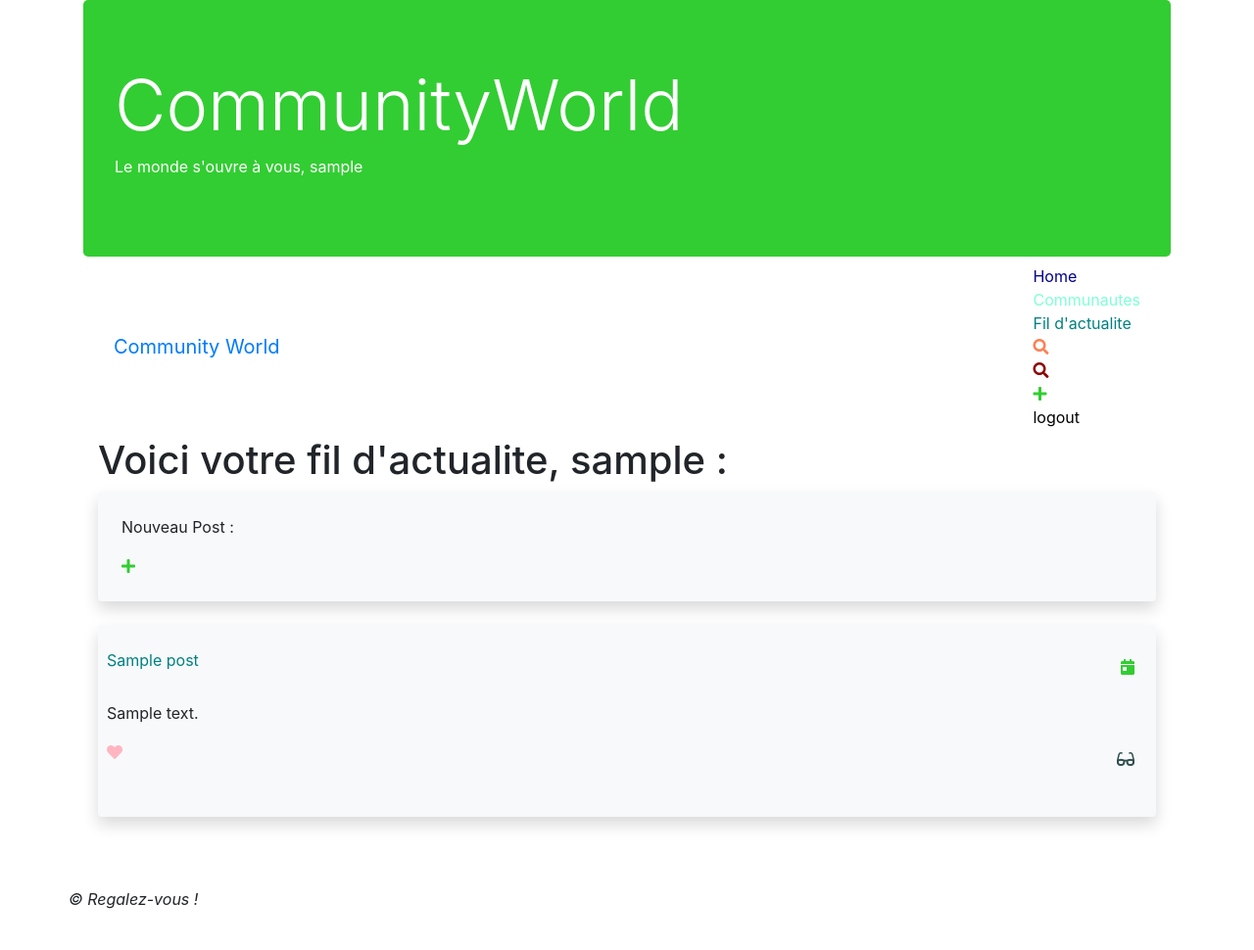
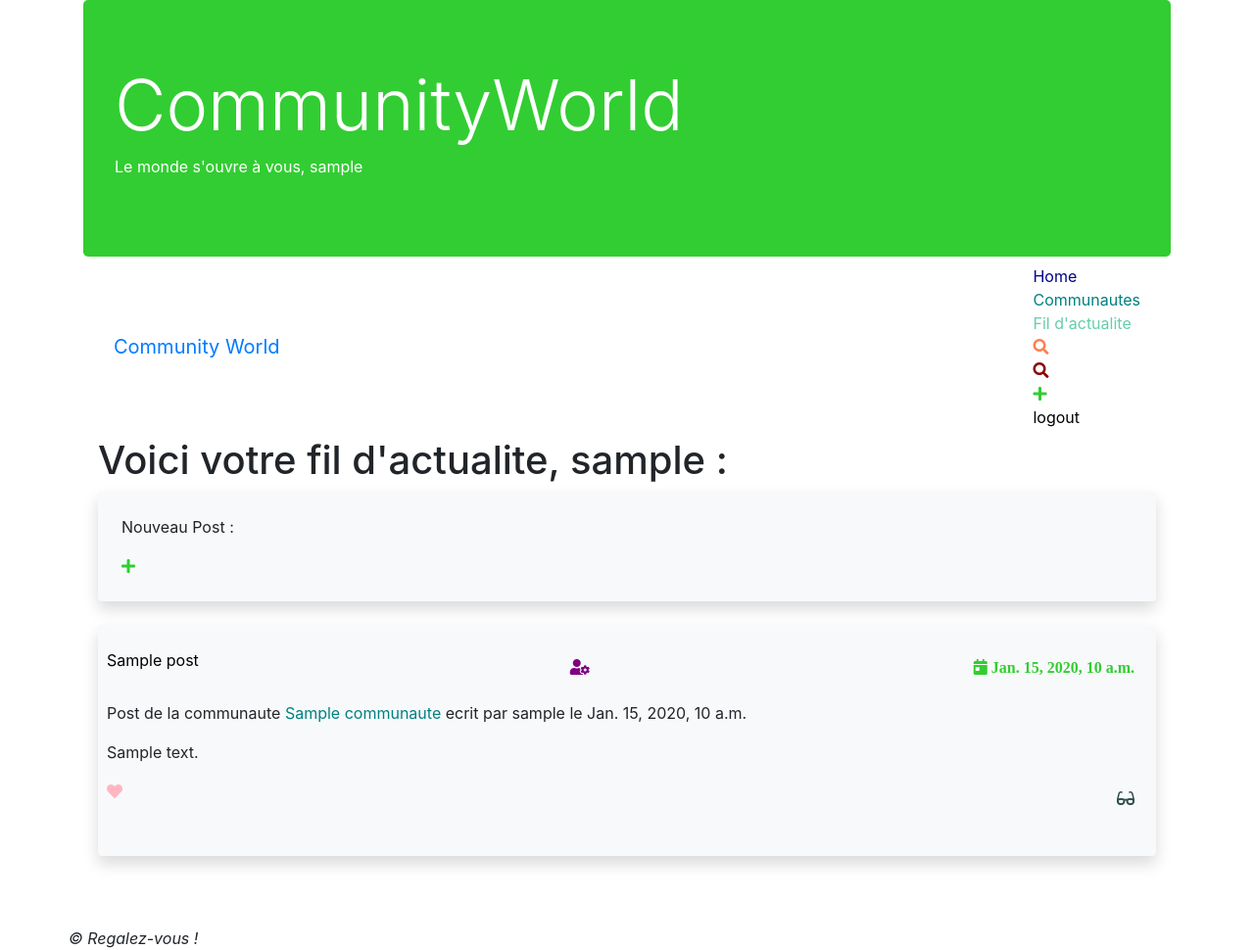
Before and after one commit to Jean-Grimal/CommunityWorld, a Django app: page /communitymanager/communautes/fil/actalite in a window 1280 px wide. Shown: the whole page at 98% size. Before the commit the page ends 928 px from the top, so only its background shows below. Run offline with Django 3.2, Linux system fonts and the light colour scheme; a user stored in the database is signed in; tables that the repository leaves empty hold one stand-in row (values such as "Sample post"); some libraries are stand-ins or nearby versions.

Commit message:
Derniers ajustements

```diff
--- a/projet/communitymanager/views.py
+++ b/projet/communitymanager/views.py
@@ -14,6 +14,7 @@ def communautes(request):
 
         communautes_suivies = []
         communautes_non_suivies = []
+
 
         for commu in commus:
             if commu.recherche_abonnement(request.user):
@@ -42,15 +43,28 @@ def desabonnement(request, id_de_la_communaute):
 def communaute(request, id_de_la_communaute):
     posts_aime = []
     posts_vus = []
+    posts_ecarlates = []
+    posts_rouges = []
+    posts_oranges = []
+    posts_jaunes = []
     all_posts = Post.objects.all()
     for post in all_posts :
+        prio = post.priorite
         if post.recherche_vue(request.user):
             posts_vus.append(post)
         if post.recherche_like(request.user):
             posts_aime.append(post)
+        if prio.label == 'Ecarlate':
+            posts_ecarlates.append(post)
+        if prio.label == 'Rouge':
+            posts_rouges.append(post)
+        if prio.label == 'Orange':
+            posts_oranges.append(post)
+        if prio.label == 'Jaune':
+            posts_jaunes.append(post)
     commu = Communaute.objects.get(id=id_de_la_communaute)
     Posts = Post.objects.filter(communaute__id=id_de_la_communaute)
-    utilisateur = request.user
+    Utilisateur = request.user
     return render(request, 'communaute.html', locals())
 
 
@@ -126,17 +140,30 @@ def modif_post(request, post_id):
 def afficher_fil_actu(request):
     if request.user.is_authenticated:
         commus = Communaute.objects.all()
-
+        Utilisateur = request.user
         tous_les_posts = Post.objects.none()
 
         posts_aime = []
         posts_vus = []
+        posts_ecarlates = []
+        posts_rouges = []
+        posts_oranges = []
+        posts_jaunes = []
         all_posts = Post.objects.all()
         for post in all_posts:
+            prio = post.priorite
             if post.recherche_vue(request.user):
                 posts_vus.append(post)
             if post.recherche_like(request.user):
                 posts_aime.append(post)
+            if prio.label == 'Ecarlate':
+                posts_ecarlates.append(post)
+            if prio.label == 'Rouge':
+                posts_rouges.append(post)
+            if prio.label == 'Orange':
+                posts_oranges.append(post)
+            if prio.label == 'Jaune':
+                posts_jaunes.append(post)
 
         for commu in commus:
             if commu.recherche_abonnement(request.user):
@@ -171,12 +198,25 @@ def Filtrage_Priorite(request):
 
         posts_aime = []
         posts_vus = []
+        posts_ecarlates = []
+        posts_rouges = []
+        posts_oranges = []
+        posts_jaunes = []
         all_posts = Post.objects.all()
         for post in all_posts:
+            prio = post.priorite
             if post.recherche_vue(request.user):
                 posts_vus.append(post)
             if post.recherche_like(request.user):
                 posts_aime.append(post)
+            if prio.label == 'Ecarlate':
+                posts_ecarlates.append(post)
+            if prio.label == 'Rouge':
+                posts_rouges.append(post)
+            if prio.label == 'Orange':
+                posts_oranges.append(post)
+            if prio.label == 'Jaune':
+                posts_jaunes.append(post)
 
         for commu in commus:
             if commu.recherche_abonnement(request.user):
@@ -235,15 +275,27 @@ def Filtrage_Priorite_Communaute(request):
         Communaute_Choisie = form.cleaned_data['communaute']
 
         tous_les_posts = Post.objects.none()
-
+        posts_ecarlates = []
+        posts_rouges = []
+        posts_oranges = []
+        posts_jaunes = []
         posts_aime = []
         posts_vus = []
         all_posts = Post.objects.all()
         for post in all_posts:
+            prio = post.priorite
             if post.recherche_vue(request.user):
                 posts_vus.append(post)
             if post.recherche_like(request.user):
                 posts_aime.append(post)
+            if prio.label == 'Ecarlate':
+                posts_ecarlates.append(post)
+            if prio.label == 'Rouge':
+                posts_rouges.append(post)
+            if prio.label == 'Orange':
+                posts_oranges.append(post)
+            if prio.label == 'Jaune':
+                posts_jaunes.append(post)
 
 
         if Priorite.label == 'Ecarlate':
--- a/projet/templates/Fil_actu.html
+++ b/projet/templates/Fil_actu.html
@@ -17,18 +17,37 @@
 {% for post in tous_les_posts %}
 <div class="shadow p-4 mb-4 bg-light rounded ">
     <div class="row" style="...">
-            <a class="text" href="{% url 'afficher_post' post.id %}" style="color: teal">{{ post.titre }}  </a>
+            {% if post in posts_ecarlates %}
+            <a class="text" href="{% url 'afficher_post' post.id %}" style="color: darkred">{{ post.titre }}  </a>
             <hr>
-            {% if auteur == post.auteur %}
+            {% elif post in posts_rouges %}
+            <a class="text" href="{% url 'afficher_post' post.id %}" style="color: red">{{ post.titre }}  </a>
+            <hr>
+            {% elif post in posts_oranges %}
+            <a class="text" href="{% url 'afficher_post' post.id %}" style="color: orange">{{ post.titre }}  </a>
+            <hr>
+            {% elif post in posts_jaunes %}
+            <a class="text" href="{% url 'afficher_post' post.id %}" style="color: gold">{{ post.titre }}  </a>
+            <hr>
+            {% else %}
+            <a class="text" href="{% url 'afficher_post' post.id %}" style="color: black">{{ post.titre }}  </a>
+            <hr>
+            {% endif %}
+            {% if Utilisateur == post.auteur %}
             <a class="btn float-right" href="{% url 'modif_post' post.id %}" role="button" style="color: Purple">
             <i class="fas fa-user-cog"></i></a>
             <hr>
             {% endif %}
             {% if post.evenementiel %}
-            <p class="btn float-right"style="color: limegreen"><i class="fas fa-calendar-day"></i></p>
+            <p class="btn float-right"style="color: limegreen"> <i class="fas fa-calendar-day"> {{ post.date_evenement }} </i></p>
             {% endif %}
 
          </div>
+
+            <div class="row" style="align-items: center">
+                <p class="text">Post de la communaute <span style="color:teal"> {{ post.communaute }}</span> ecrit par {{ post.auteur }} le {{ post.date }}</p>
+            </div>
+
             <div class="row" style="align-items: center">
                 <p class="text">{{ post.description }}</p>
             </div>
--- a/projet/templates/base.html
+++ b/projet/templates/base.html
@@ -42,8 +42,8 @@
                 {% else %}
 
                 <li><a href="{% url 'home' %}" style="color: darkblue">Home</a></li>
-                <li><a href="{% url 'communautes' %}" style="color: aquamarine">Communautes</a></li>
-                <li><a href="{% url 'fil_actualite' %}" style="color: teal">Fil d'actualite</a></li>
+                <li><a href="{% url 'communautes' %}" style="color: teal">Communautes</a></li>
+                <li><a href="{% url 'fil_actualite' %}" style="color: mediumaquamarine">Fil d'actualite</a></li>
                 <a href="{% url 'filtrage_priorite' %}" role="button" style="color: coral"><i class="fas fa-search"></i></a>
                 <a href="{% url 'filtrage_priorite_communaute' %}" role="button" style="color: darkred"><i class="fas fa-search"></i></a>
                 <a href="{% url 'nouveau_post' %}" role="button" style="color: limegreen"><i class="fas fa-plus"></i></a>
--- a/projet/templates/communautes.html
+++ b/projet/templates/communautes.html
@@ -12,7 +12,7 @@
 {% for commu in communautes_suivies %}
 <div class="shadow p-4 mb-4 bg-light rounded">
     <div class="row" style="...">
-            <a class="text" href="{% url 'communaute' commu.id %}" style="color: Gold">{{ commu.nom }}  </a>
+            <a class="text" href="{% url 'communaute' commu.id %}" style="color: teal">{{ commu.nom }}  </a>
             <hr>
             <a class="btn float-right" href="{% url 'desabonnement' commu.id %}" role="button" style="color: Red">
             <i class="fas fa-check-square"></i>
@@ -26,7 +26,7 @@
 {% for commu in communautes_non_suivies %}
 <div class="p-4 mb-4 bg-light rounded">
     <div class="row" style="...">
-        <a class="text" href="{% url 'communaute' commu.id %}" style="color: Black">{{ commu.nom }}  </a>
+        <a class="text" href="{% url 'communaute' commu.id %}" style="color: teal">{{ commu.nom }}  </a>
             <hr>
             <a class="btn float-right" href="{% url 'abonnement' commu.id %}" role="button" style="color: aquamarine">
             <i class="far fa-check-square"></i>
```
Also changed, not shown: projet/templates/communaute.html (+25 -5 lines).
